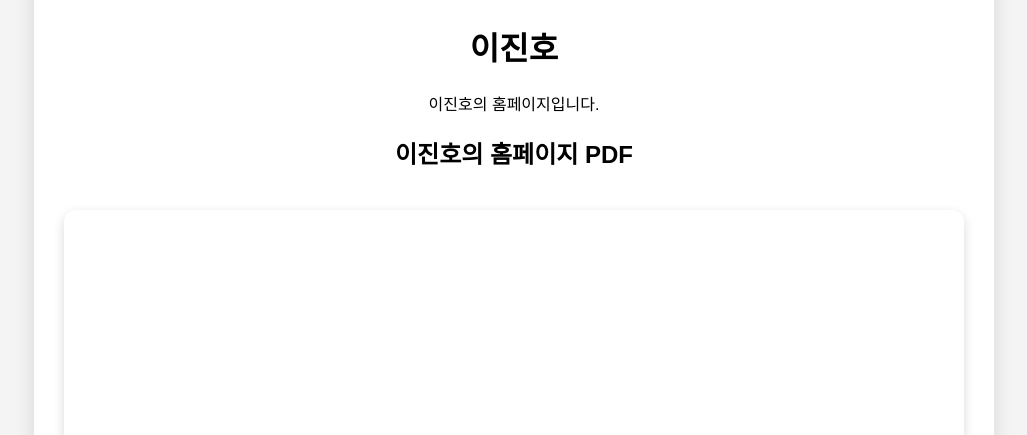
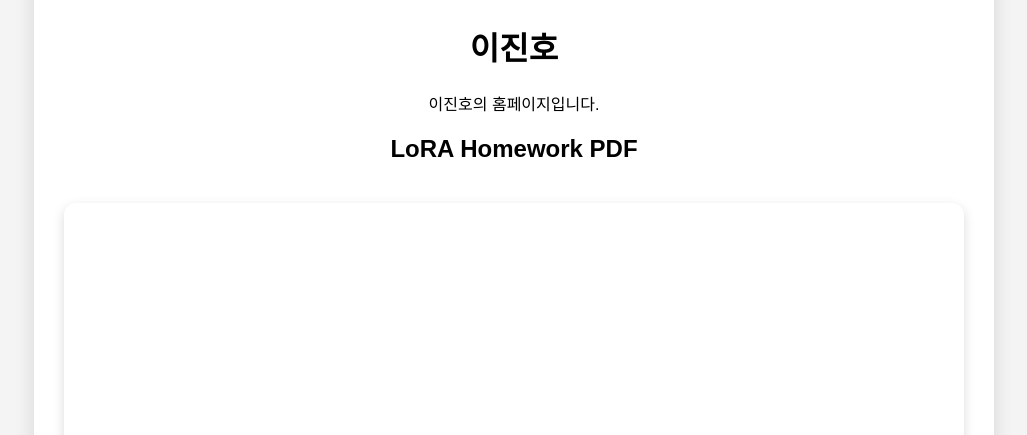
Before and after one commit to ljh970630-lab/jino-hompage, a plain HTML site: page index.html in a window 1280 px wide. Shown: the part 365-800 px from the top of the page, without its empty margins (126-1153 px from the left). Drawn offline with Linux system fonts and the light colour scheme.

Commit message:
Update index.html

```diff
--- a/index.html
+++ b/index.html
@@ -70,7 +70,7 @@ text-decoration:underline;
 
 <!-- PDF 추가 -->
 
-<h2>이진호의 홈페이지 PDF</h2>
+<h2>LoRA Homework PDF</h2>
 
 <embed
     src="LLM_Homework.pdf"
```
